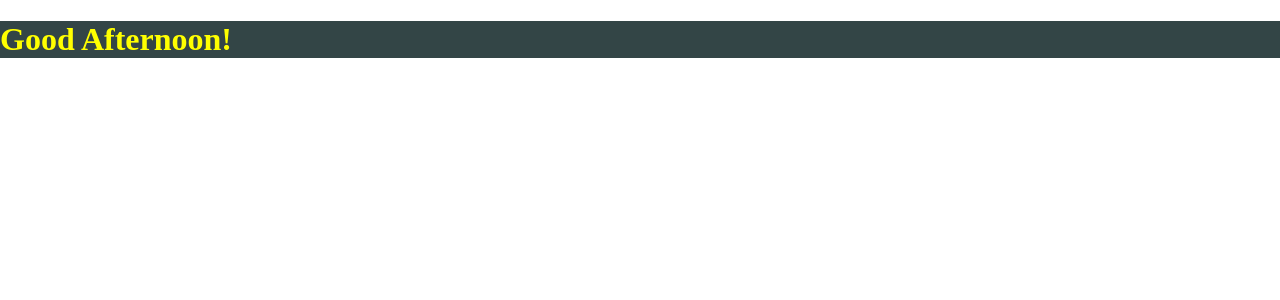
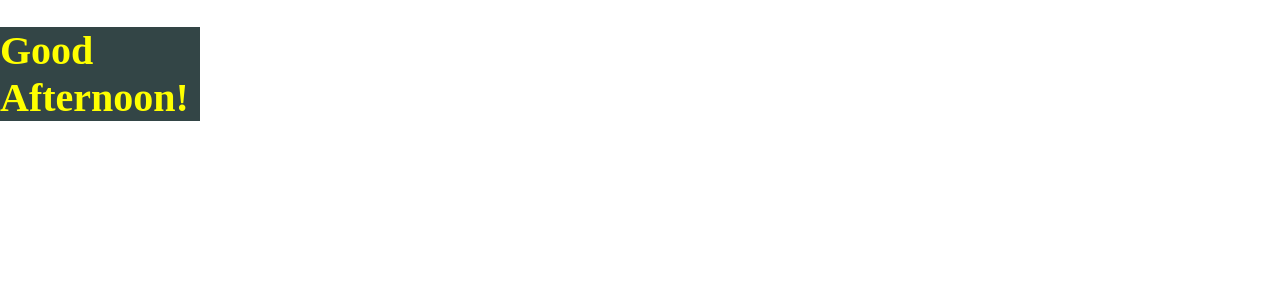
Before and after one commit to John-Flavian/Bob-react-lessons, a React (Create React App) app: page / in a window 1280 px wide. Shown: the top 300 px of the page. Built offline with nearby package versions, Linux system fonts and the light colour scheme.

Commit message:
Created a seperate style object

```diff
--- a/src/App.js
+++ b/src/App.js
@@ -18,9 +18,16 @@ else {
   timeOfDay = "Night";
 }
 
+const myStyles = {
+    color: "yellow",
+    backgroundColor: "#334546",
+    fontSize: 40,
+    width: "200px"
+}
+
   return (
     <div>
-     <h1 style={{color: "yellow", backgroundColor: "#334546" }}>Good {timeOfDay}!</h1>
+     <h1 style={myStyles}>Good {timeOfDay}!</h1>
     </div>
   )
 }
```
